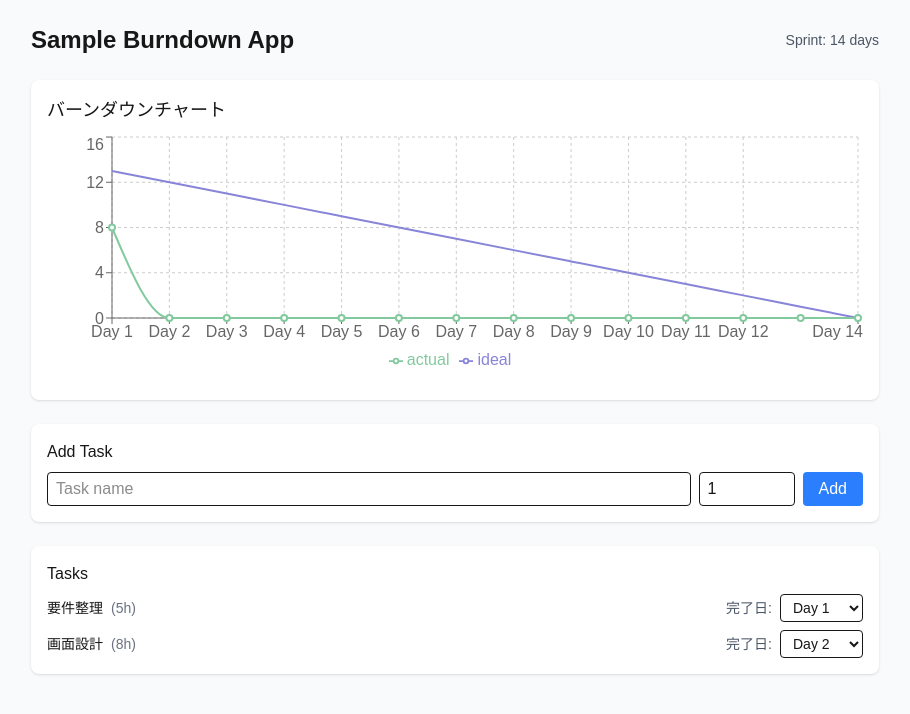
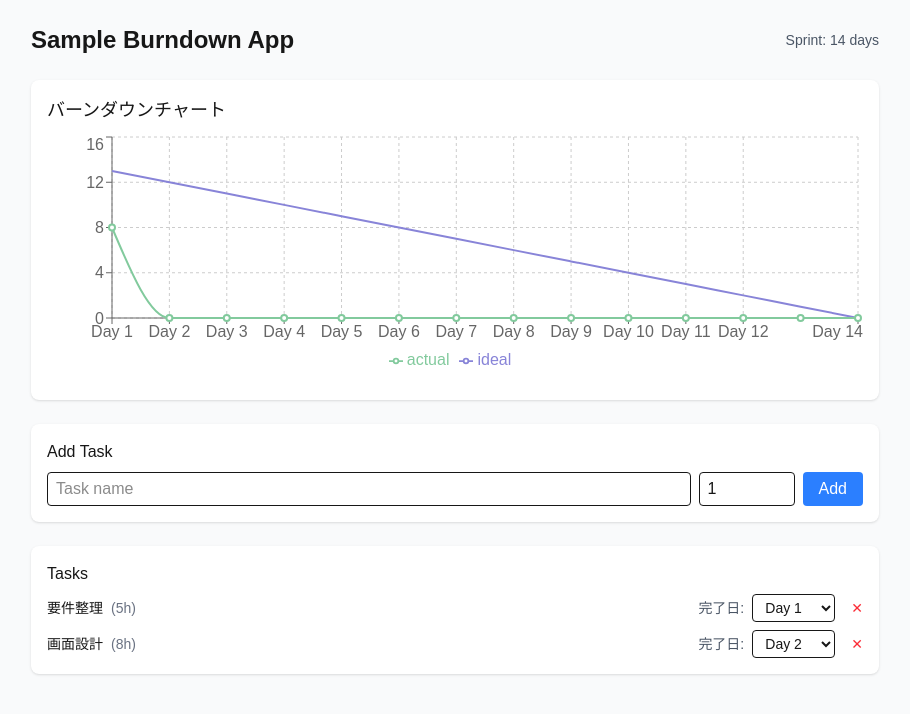
Before and after one commit to puchan-s/burndown-app, a Next.js app: page / in a window 1280 px wide. Shown: the top 714 px of the page, without its empty margins (185-1095 px from the left). Built offline with nearby package versions, Linux system fonts and the light colour scheme.

Commit message:
タスク削除機能の追加

```diff
--- a/src/components/BurndownApp.tsx
+++ b/src/components/BurndownApp.tsx
@@ -99,6 +99,14 @@ export default function BurndownApp() {
     );
   };
 
+  /**
+ * タスク削除処理
+ * @param {number} taskId - 削除するタスクのID
+ */
+  const deleteTask = (taskId: number) => {
+    setTasks((prev) => prev.filter((t) => t.id !== taskId));
+  };
+
   return (
     <div className="max-w-4xl mx-auto p-6 space-y-6">
       {/* ヘッダー */}
@@ -148,6 +156,7 @@ export default function BurndownApp() {
                 <span className="font-medium">{t.name}</span>
                 <span className="text-gray-500">({t.estimate}h)</span>
               </div>
+
               <div className="flex items-center space-x-2">
                 <label className="text-gray-600">完了日:</label>
                 <select
@@ -167,10 +176,19 @@ export default function BurndownApp() {
                     </option>
                   ))}
                 </select>
+
+                {/* 🗑️ 削除ボタン */}
+                <button
+                  onClick={() => deleteTask(t.id)}
+                  className="text-red-500 hover:text-red-700 ml-2"
+                >
+                  ✕
+                </button>
               </div>
             </li>
           ))}
         </ul>
+
       </div>
     </div>
   );
```
